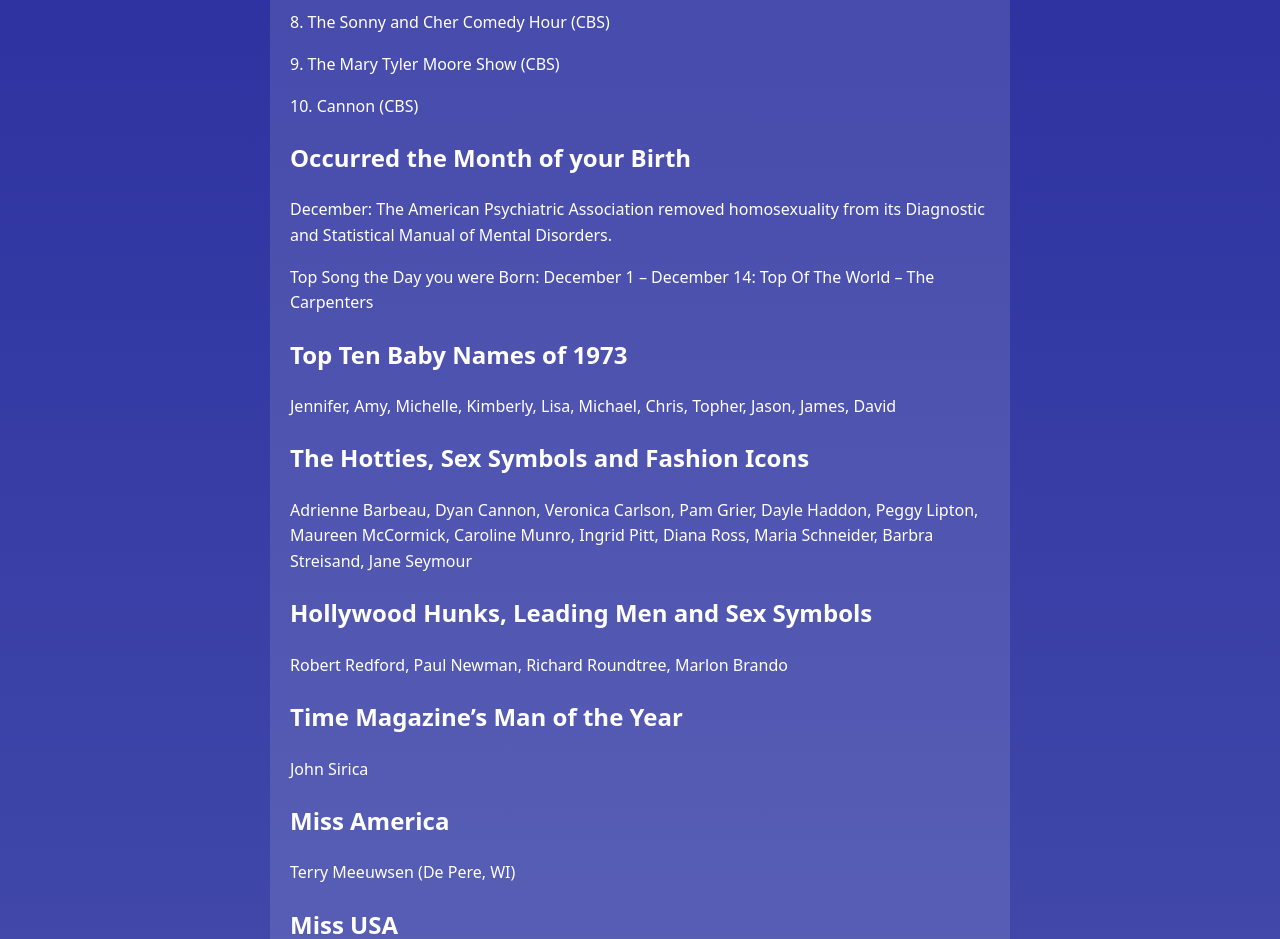
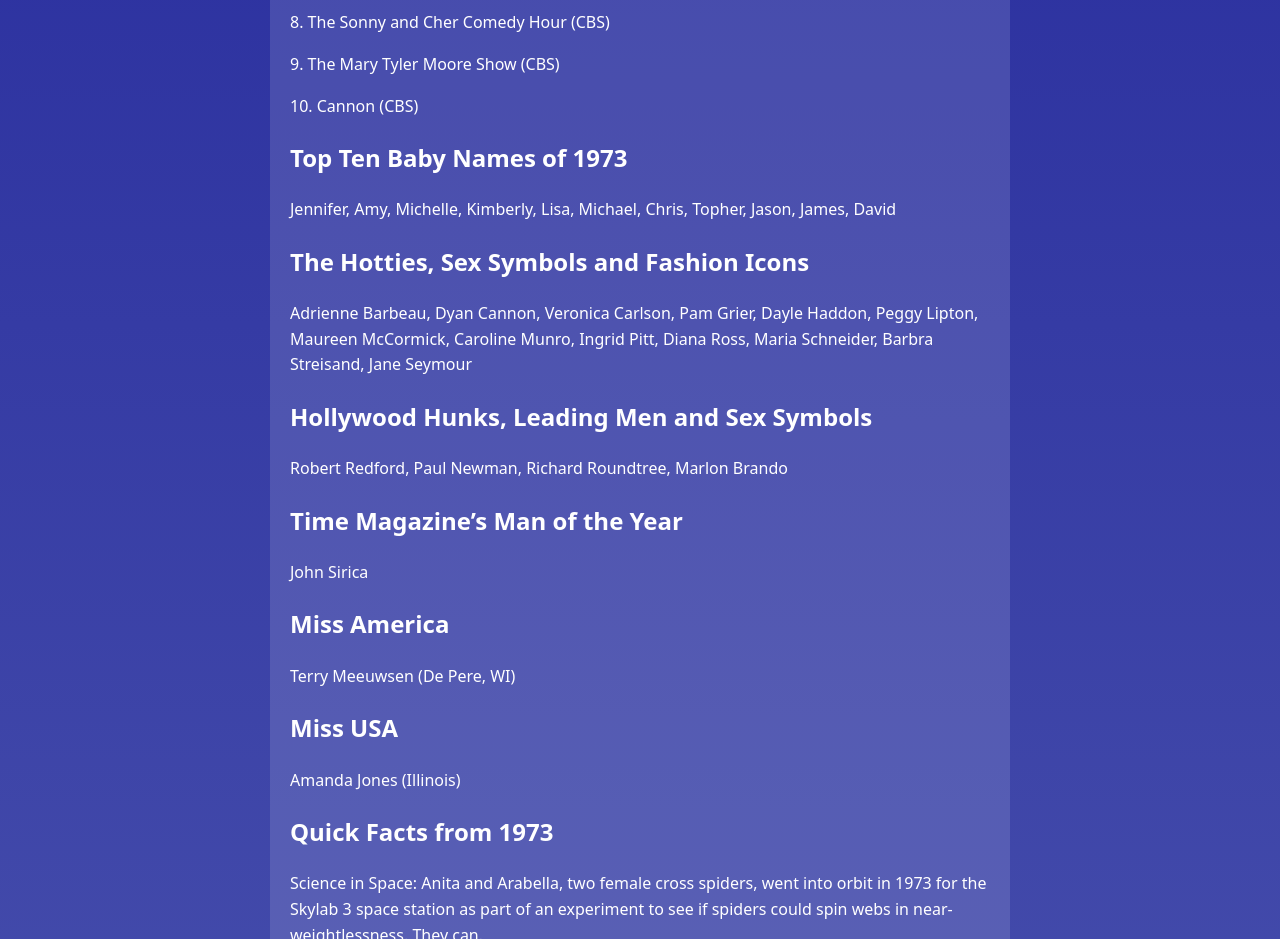
Before and after one commit to jnaugle101/birthdays-site, a plain HTML site: page Shawn/index.html in a window 1280 px wide. Shown: the part 2260-3199 px from the top of the page. Drawn offline with Linux system fonts and the light colour scheme; a web font is replaced by a local one.

```diff
--- a/Shawn/index.html
+++ b/Shawn/index.html
@@ -142,10 +142,6 @@
 <p>9. The Mary Tyler Moore Show (CBS)</p>
 <p>10. Cannon (CBS)</p>
 
-<h2>Occurred the Month of your Birth</h2>
-<p>December: The American Psychiatric Association removed homosexuality from its Diagnostic and Statistical Manual of Mental Disorders.</p>
-<p>Top Song the Day you were Born: December 1 – December 14: Top Of The World – The Carpenters</p>
-
 <h2>Top Ten Baby Names of 1973</h2>
 <p>Jennifer, Amy, Michelle, Kimberly, Lisa, Michael, Chris, Topher, Jason, James, David</p>
 
```
